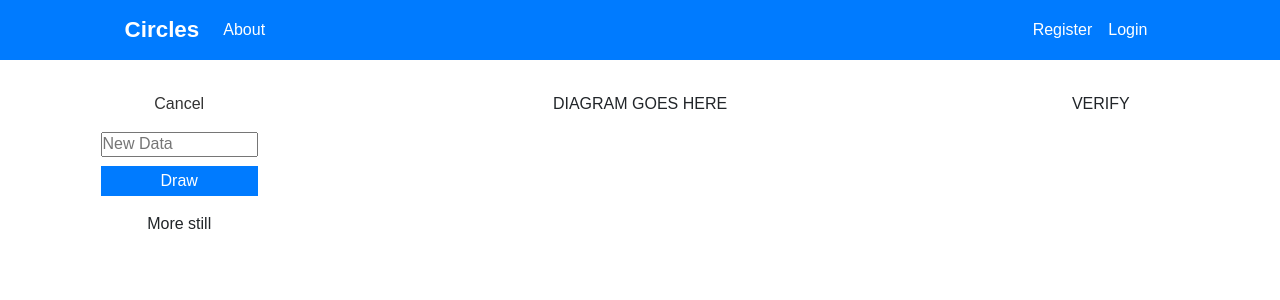
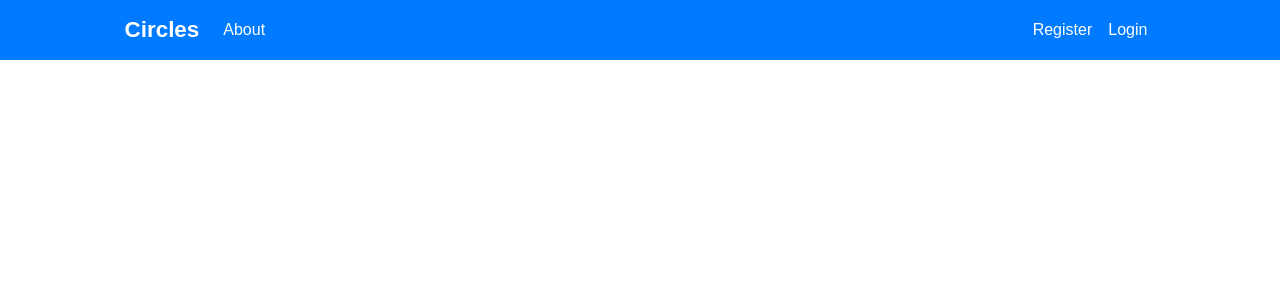
Before and after one commit to GingerNeil12/MEng_React_Frontend, a React (Create React App) app: page /newDiagram in a window 1280 px wide. Shown: the top 300 px of the page. Built offline with nearby package versions, Linux system fonts and the light colour scheme.

Commit message:
Removed the diagram folder and all components

```diff
--- a/src/App.js
+++ b/src/App.js
@@ -13,7 +13,6 @@ import RegisterSuccess from './components/register/RegisterSuccess';
 import Login from './components/login/Login';
 import Header from './components/header/Header';
 import Dashboard from './components/dashboard/Dashboard';
-import NewDiagram from './components/diagram/NewDiagram';
 
 import './App.css';
 
@@ -35,7 +34,6 @@ class App extends Component {
                         <Route exact path="/registerSuccess" component={RegisterSuccess} />
                         <Route exact path="/login" component={Login} />
                         <Route exact path="/dashboard" component={Dashboard}/>
-                        <Route exact path="/newDiagram" component={NewDiagram}/>
                     </div>
                 </Router>
             </Provider>
--- a/src/actions/authActions.js
+++ b/src/actions/authActions.js
@@ -32,7 +32,8 @@ export const loginUser = (userData) => dispatch => {
         })
 };
 
-export const logoutUser = () => dispatch => {
+export const logoutUser = (history) => dispatch => {
+    history.push('/login');
     localStorage.removeItem('jwtToken');
     setAuthToken(false);
     dispatch(setCurrentUser({}));
--- a/src/components/diagram/CreateNewDiagram.js
+++ /dev/null
@@ -1,49 +0,0 @@
-import React, { Component } from 'react'
-
-class CreateNewDiagram extends Component {
-  render() {
-    return (
-      <div style={form}>
-        <div style={formGroup}>
-            <div style={formItem}>
-                <input type="text" placeholder="New Data" style={formTextBox}/>
-            </div>
-            <div style={formItem}>
-                <input type="submit" value="Draw" style={formButton}/>
-            </div>
-        </div>
-      </div>
-    )
-  }
-}
-
-const form = {
-    width: '90%',
-    margin: 'auto',
-    overflow: 'hidden'
-}
-
-const formGroup = {
-    margin: '1em'
-}
-
-const formItem = {
-    display: 'block',
-    margin: '9px'
-}
-
-const formTextBox = {
-    width: '100%',
-    height: '25px'
-}
-
-const formButton = {
-    width: '100%',
-    borderStyle: 'none',
-    fontSize: '16px',
-    padding: '3px',
-    background: '#007bff',
-    color: '#ffffff'
-}
-
-export default CreateNewDiagram;
--- a/src/components/diagram/DiagramControls.js
+++ /dev/null
@@ -1,23 +0,0 @@
-import React, { Component } from 'react'
-import { Link } from 'react-router-dom'
-import CreateNewDiagram from './CreateNewDiagram';
-
-class DiagramControls extends Component {
-  render() {
-    return (
-      <div>
-        <div>
-            <Link to="/dashboard">Cancel</Link>
-        </div>
-        <div>
-            <CreateNewDiagram/>
-        </div>
-        <div>
-            <p>More still</p>
-        </div>
-      </div>
-    )
-  }
-}
-
-export default DiagramControls;
--- a/src/components/diagram/NewDiagram.js
+++ /dev/null
@@ -1,43 +0,0 @@
-import React, { Component } from 'react'
-import DiagramControls from './DiagramControls'
-
-class NewDiagram extends Component {
-  render() {
-    return (
-      <div style={newDiagramConatiner}>
-        <div style={sectionOne}>
-          <DiagramControls/>
-        </div>
-        <div style={sectionTwo}>
-          <p>DIAGRAM GOES HERE</p>
-        </div>
-        <div style={sectionThree}>
-          <p>VERIFY</p>
-        </div>
-      </div>
-    )
-  }
-}
-
-const newDiagramConatiner = {
-  width: '90%',
-  marginRight: 'auto',
-  marginLeft: 'auto',
-  marginTop: '2em',
-  display: 'flex',
-  textAlign: 'center'
-}
-
-const sectionOne = {
-  flex: '1'
-}
-
-const sectionTwo = {
-  flex: '3'
-}
-
-const sectionThree = {
-  flex: '1'
-}
-
-export default NewDiagram;
--- a/src/components/header/Header.js
+++ b/src/components/header/Header.js
@@ -2,6 +2,7 @@ import React, { Component } from 'react'
 import { Navbar, Nav, Container } from 'react-bootstrap';
 import { connect } from 'react-redux';
 import { logoutUser } from '../../actions/authActions';
+import { withRouter } from 'react-router-dom';
 
 import PropTypes from 'prop-types';
 
@@ -9,7 +10,7 @@ class Header extends Component {
 
     onLogoutClick = (e) => {
         e.preventDefault();
-        this.props.logoutUser();
+        this.props.logoutUser(this.props.history);
         //this.context.history.push('/login');
     }
 
@@ -81,4 +82,4 @@ const mapStateToProps = (state) => ({
     auth: state.auth
 })
 
-export default connect(mapStateToProps, { logoutUser })(Header);
+export default connect(mapStateToProps, { logoutUser })(withRouter(Header));
```
